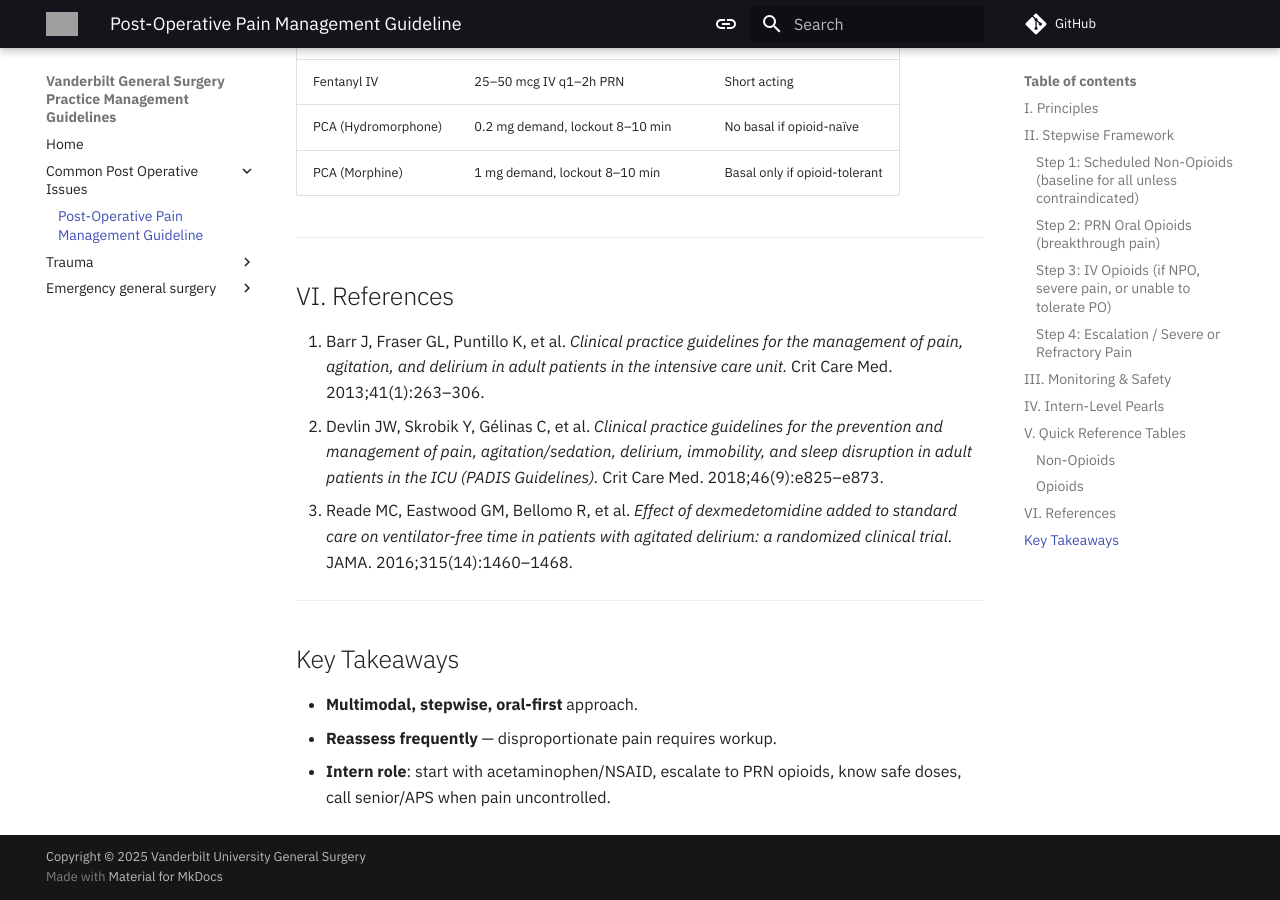
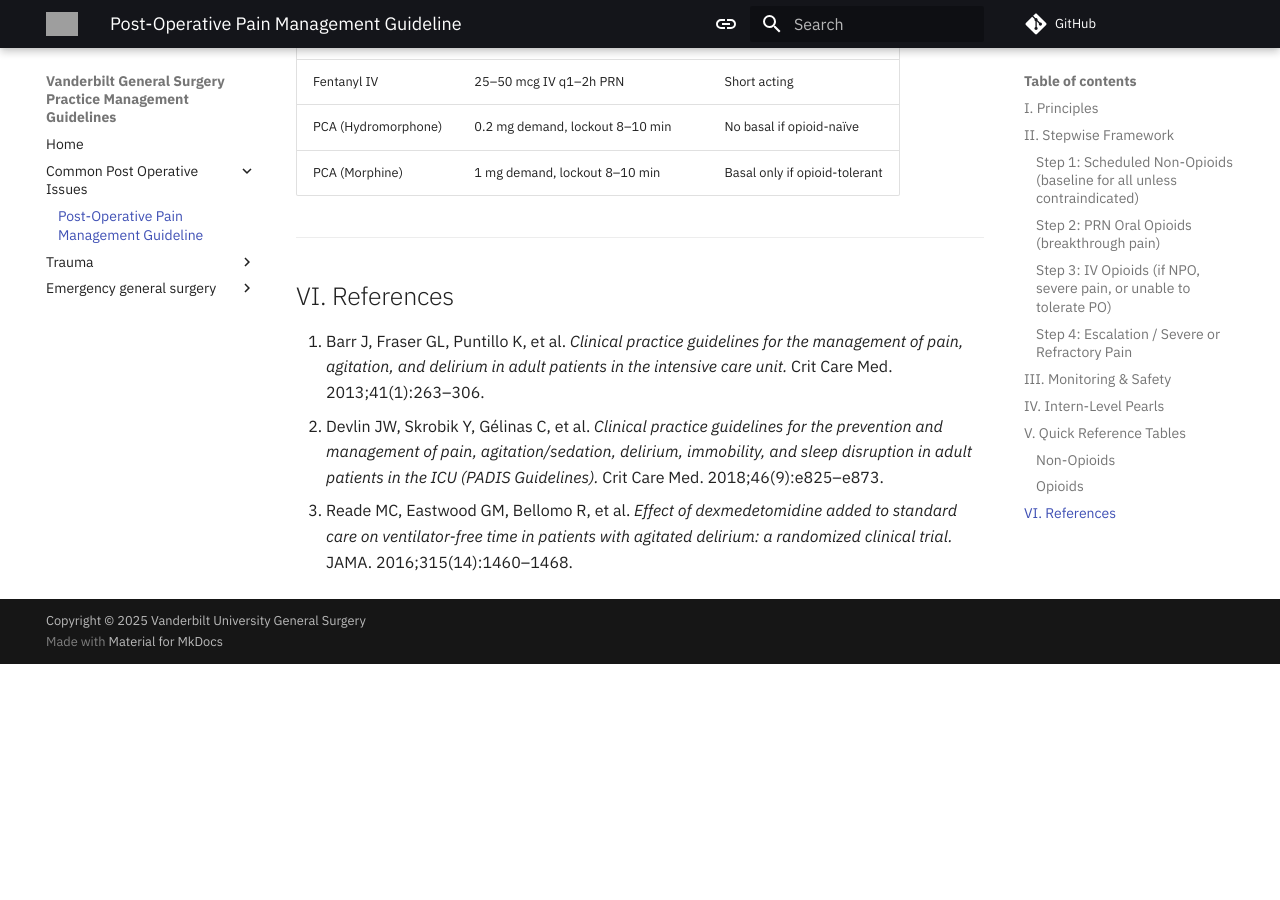
Before and after one commit to bilalmirza96/UOAGeneralSurgery, an MkDocs documentation site: the page built from docs/Common Post-Operative Issues/Acute Pain.md, in a window 1280 px wide and 900 px high, scrolled down 3893 px. Built offline with MkDocs 1.6.1 and Material for MkDocs 9.7.7, drawn with Linux system fonts in a browser that asks for light colours; comment, search, counter and statistics services are not loaded; after the commit the page ends 4557 px from its top, so only the background shows below that; grey boxes are pictures that could not be loaded.

Commit message:
Update Acute Pain.md

```diff
--- a/docs/Common Post-Operative Issues/Acute Pain.md
+++ b/docs/Common Post-Operative Issues/Acute Pain.md
@@ -136,10 +136,3 @@
 1. Barr J, Fraser GL, Puntillo K, et al. *Clinical practice guidelines for the management of pain, agitation, and delirium in adult patients in the intensive care unit.* Crit Care Med. 2013;41(1):263–306.
 2. Devlin JW, Skrobik Y, Gélinas C, et al. *Clinical practice guidelines for the prevention and management of pain, agitation/sedation, delirium, immobility, and sleep disruption in adult patients in the ICU (PADIS Guidelines).* Crit Care Med. 2018;46(9):e825–e873.
 3. Reade MC, Eastwood GM, Bellomo R, et al. *Effect of dexmedetomidine added to standard care on ventilator-free time in patients with agitated delirium: a randomized clinical trial.* JAMA. 2016;315(14):1460–1468.
-
----
-
-## Key Takeaways
-- **Multimodal, stepwise, oral-first** approach.
-- **Reassess frequently** — disproportionate pain requires workup.
-- **Intern role**: start with acetaminophen/NSAID, escalate to PRN opioids, know safe doses, call senior/APS when pain uncontrolled.
```
